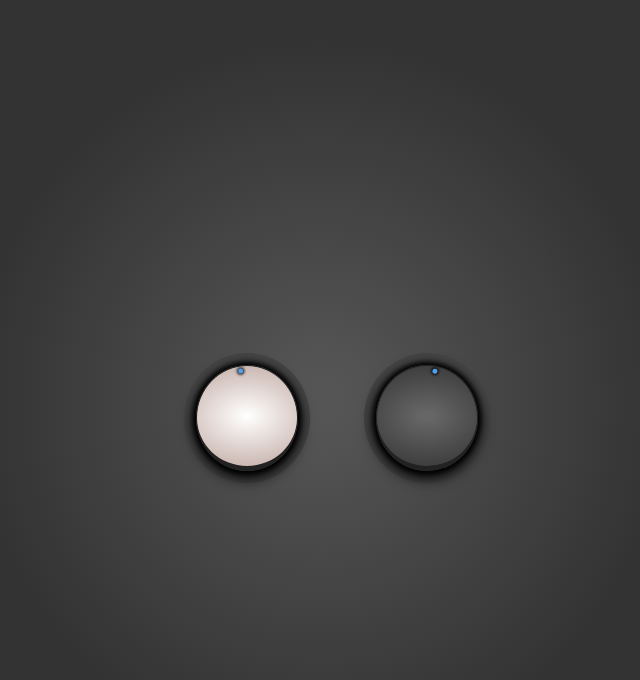
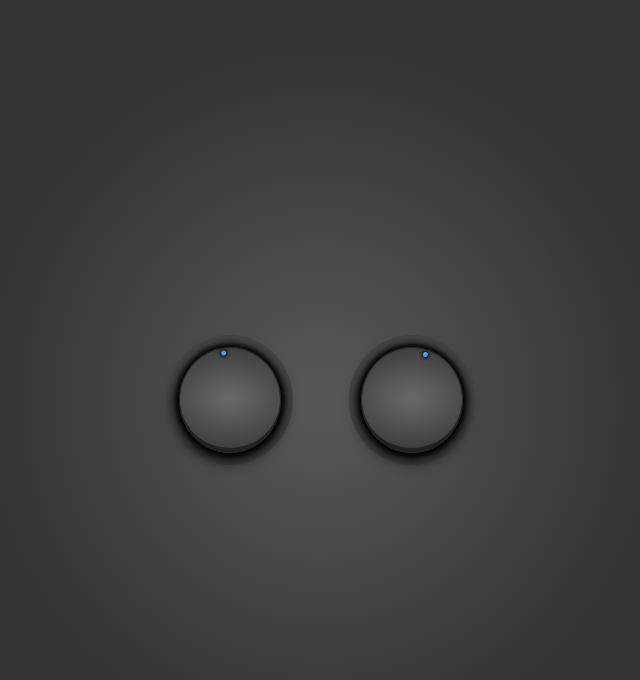
Before and after one commit to keatonwilliamson/knobs-test, a React (Create React App) app: page / in a window 1280 px wide. Shown: the top 680 px of the page, without its empty margins (319-959 px from the left). Built offline with nearby package versions, Linux system fonts and the light colour scheme.

Commit message:
reduced a good amount

```diff
--- a/src/App.css
+++ b/src/App.css
@@ -59,6 +59,8 @@ body {
 .knob {
   display: flex;
   position: relative;
+  height: 100px;
+  width: 100px;
 }
 .knob .ticks {
   position: absolute;
--- a/src/Knob.js
+++ b/src/Knob.js
@@ -6,18 +6,18 @@ class Knob extends React.Component {
     // props.degrees is a hard coded value of knobのdegree range.
     // start and end angle are read only
     this.fullAngle = props.degrees;
+    // finds half the leftovers of the pie
     this.startAngle = (360 - props.degrees) / 2;
+    // opens up from start anlge like a japanese fan
     this.endAngle = this.startAngle + props.degrees;
 
-      this.margin = props.size * 0.15;
 
-      // the first two arguments are swapped from the second two arguments when this function is used later in the code... seems like a bug but we'll see
+    // the min/max arguments are swapped with the angle arguments.
+    // this swaps the function to output a degrees from value, rather than value from degrees
     this.currentDeg = Math.floor(
       this.convertRange(
-          // props.min,
-          // props.max,
-          1,
-          10,
+        props.min,
+        props.max,
         this.startAngle,
         this.endAngle,
         props.value
@@ -57,7 +57,7 @@ class Knob extends React.Component {
           this.currentDeg
         )
       );
-        console.log("new value", newValue);
+      // console.log("new value", newValue);
 
       // state on knob is degrees -- state on app.js is 1-10 value
       this.setState({ deg: this.currentDeg });
@@ -72,10 +72,12 @@ class Knob extends React.Component {
     });
   };
 
+
   getDeg = (cX, cY, pts) => {
     const x = cX - pts.x;
     const y = cY - pts.y;
     let deg = Math.atan(y / x) * 180 / Math.PI;
+    console.log("degreees", deg)
     if ((x < 0 && y >= 0) || (x < 0 && y < 0)) {
       deg += 90;
     } else {
@@ -85,15 +87,9 @@ class Knob extends React.Component {
     return finalDeg;
   };
 
-    convertRange = (startAngle50, endAngle310, propsMin1, propsMax10, currentDegrees) => {
-      let returnedValue = (currentDegrees - startAngle50) * (propsMax10 - propsMin1) / (endAngle310 - startAngle50) + propsMin1;
-      console.log(`(${currentDegrees} - ${startAngle50}) * (${propsMax10} - ${propsMin1}) / (${endAngle310} - ${startAngle50}) + ${propsMin1} === ${returnedValue}`)
-      return (currentDegrees - startAngle50) * (propsMax10 - propsMin1) / (endAngle310 - startAngle50) + propsMin1;
-    };
-
-    refactoredConvertRange = (startAngle50, endAngle310, propsMin1, propsMax10, currentDegrees) => {
-      // (actual value - smallest value / biggest value - smallest value) * valueRangeTenish + smallestRange
-      return ((currentDegrees - startAngle50) / (endAngle310 - startAngle50)) * (propsMax10 - propsMin1) + propsMin1;
+  // ((current degrees - smallest angle) / (biggest angle - smallest angle)) * (biggest range - smallest range) + smallestRange
+  convertRange = (sA, bA, sR, bR, cD) => {
+    return ((cD - sA) / (bA - sA)) * (bR - sR) + sR;
   }
 
   dcpy = o => {
@@ -101,33 +97,13 @@ class Knob extends React.Component {
   };
 
   render() {
-      let kStyle = {
-        width: this.props.size,
-        height: this.props.size
-      };
-      let iStyle = this.dcpy(kStyle);
-      let oStyle = this.dcpy(kStyle);
-      oStyle.margin = this.margin;
-      if (this.props.color) {
-        oStyle.backgroundImage =
-          "radial-gradient(100% 70%,hsl(210, " +
-          this.currentDeg +
-          "%, " +
-          this.currentDeg / 5 +
-          "%),hsl(" +
-          Math.random() * 100 +
-          ",20%," +
-          this.currentDeg / 36 +
-          "%))";
-      }
-      iStyle.transform = "rotate(" + this.state.deg + "deg)";
+
+    let iStyle = this.dcpy({ transform: "rotate(" + this.state.deg + "deg)"});
 
     return (
-        <div className="knob" style={kStyle}>
-          <div className="knob outer" style={oStyle} onMouseDown={this.startDrag}>
+        <div className="knob outer" onMouseDown={this.startDrag}>
           <div className="knob inner" style={iStyle}>
             <div className="grip" />
-            </div>
           </div>
         </div>
     );
```
Lines whose indentation alone changed are shown as unchanged.
